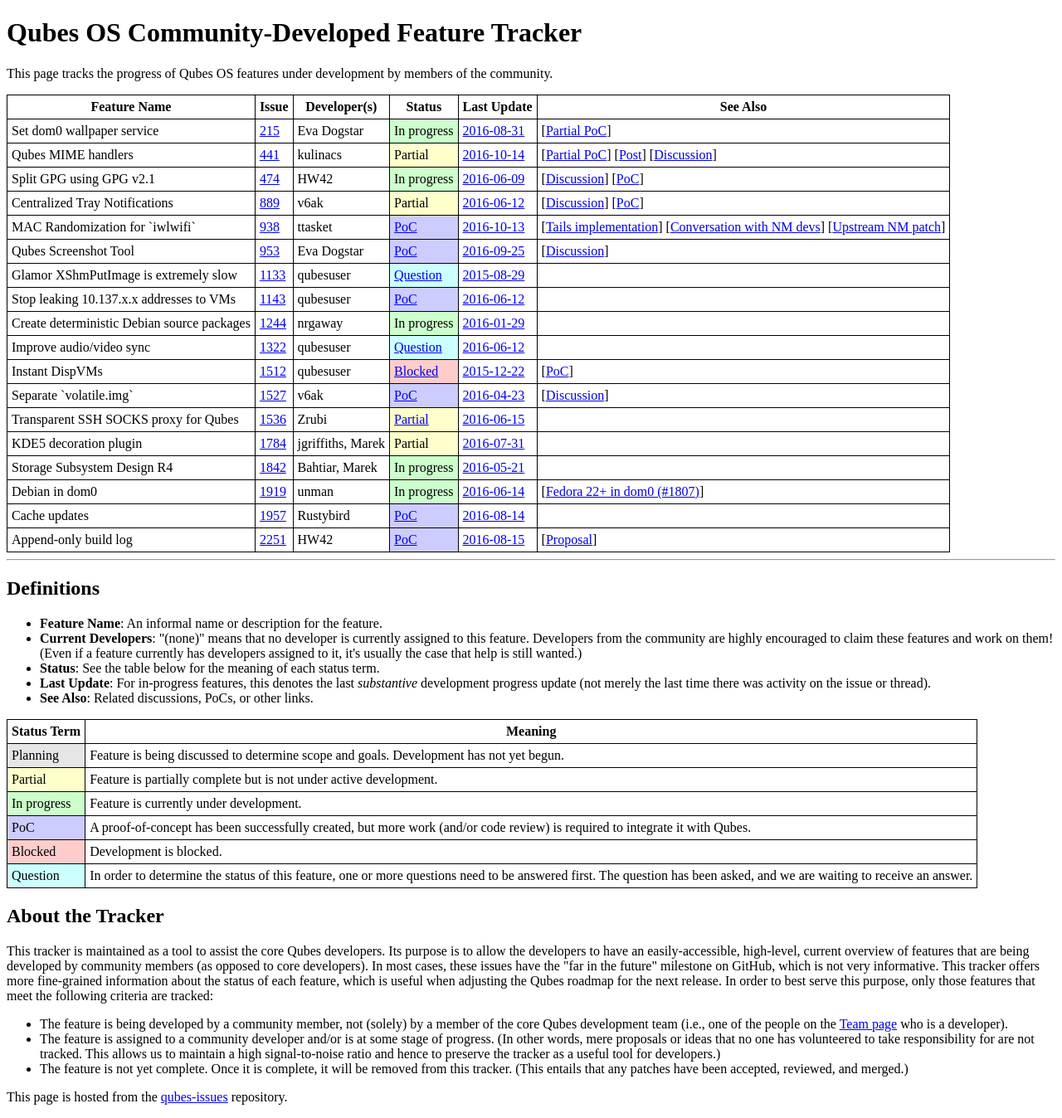
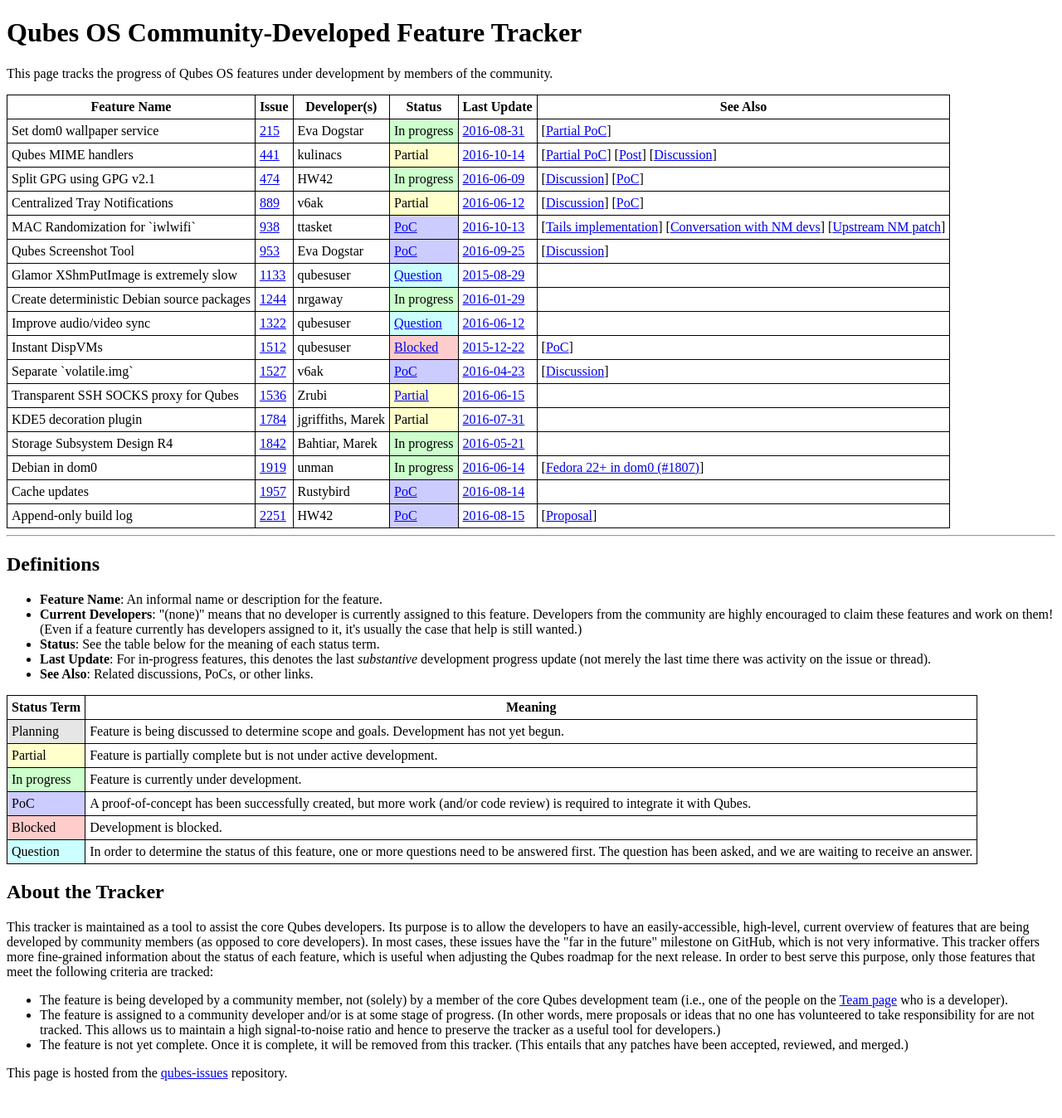
Before and after one commit to QubesOS/qubes-issues, a Jekyll site: the page built from index.md, in a window 1280 px wide. Shown: the whole page at 83% size. Built offline with Jekyll 4.4.1, drawn with Linux system fonts in a browser that asks for light colours; after the commit the page ends 1319 px from its top, so only the background shows below that.

Commit message:
Untrack #1143 (completed)

```diff
--- a/_data/features.yml
+++ b/_data/features.yml
@@ -103,21 +103,6 @@
   updated:
     date   : 2015-08-29
     url    : https://github.com/QubesOS/qubes-issues/issues/1133#issuecomment-136018983
-  info   :
-  - desc   :
-    url    :
-  - desc   :
-    url    :
-
-- name   : Stop leaking 10.137.x.x addresses to VMs
-  issue  : 1143
-  devs   : qubesuser
-  status :
-    term   : PoC
-    url    : https://github.com/QubesOS/qubes-issues/issues/1143#issuecomment-136124719
-  updated:
-    date   : 2016-06-12
-    url    : https://github.com/QubesOS/qubes-issues/issues/1143#issuecomment-225450501
   info   :
   - desc   :
     url    :
```
